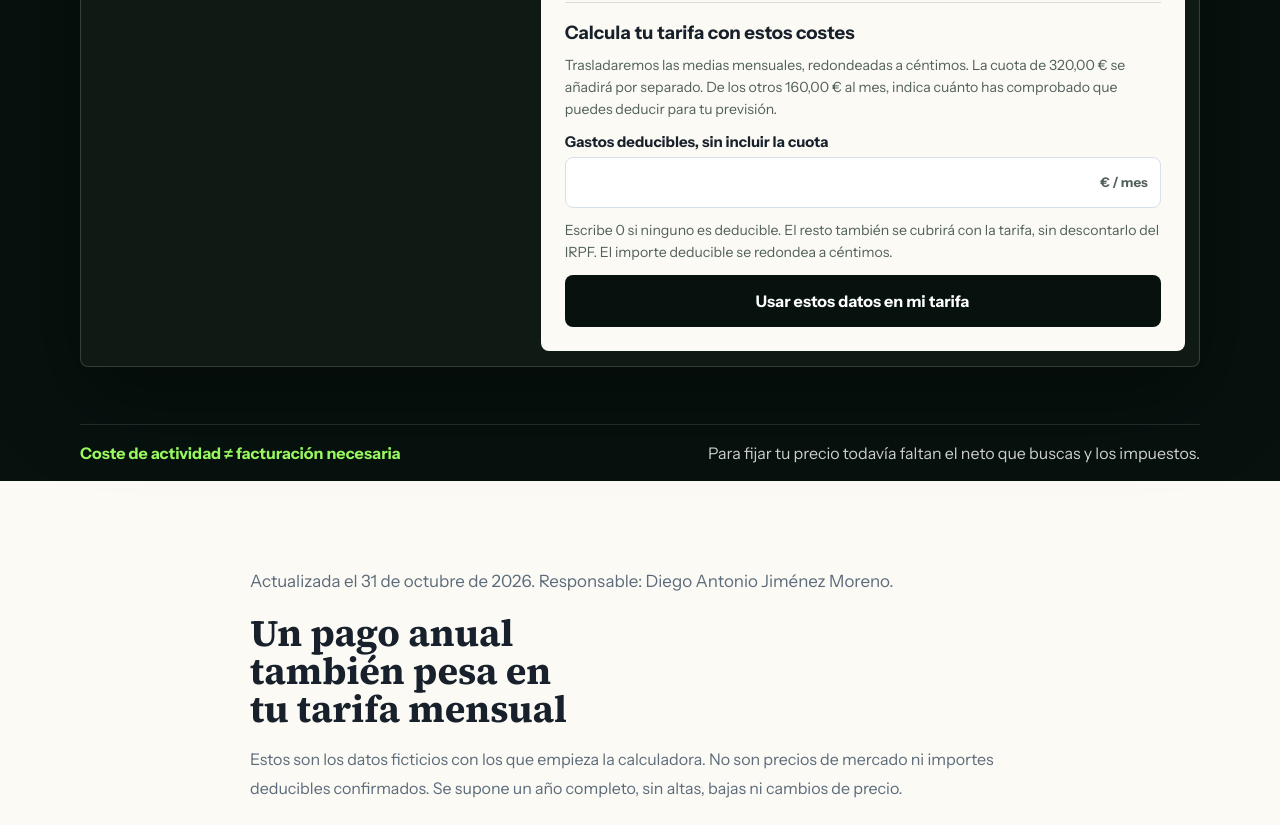
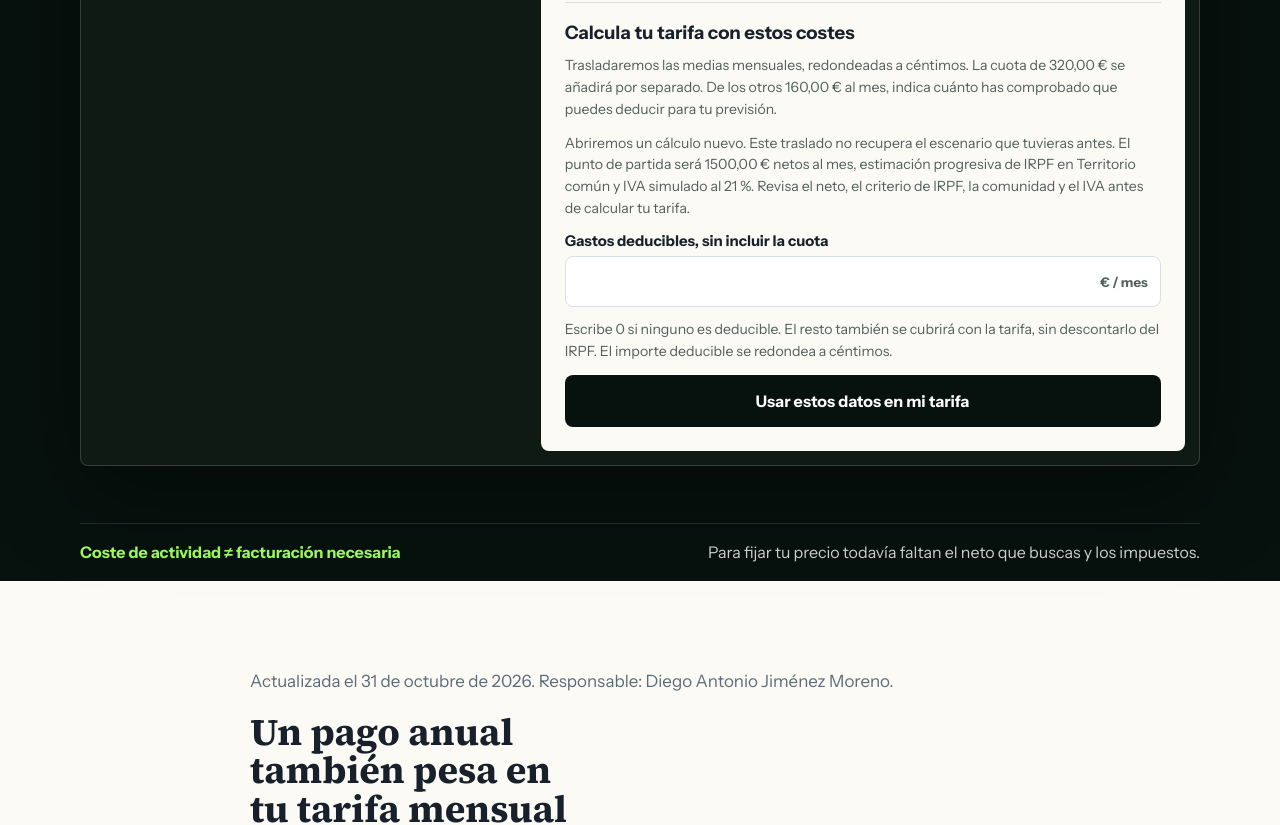
Before and after one commit to djimenezm/neto-autonomo, a Next.js app: page /cuanto-cuesta-ser-autonomo in a window 1280 px wide. Shown: the part 1920-2745 px from the top of the page. Built offline with nearby package versions, Linux system fonts and the light colour scheme.

Commit message:
docs(calculator): clarify defaults when transferring costs

```diff
--- a/app/cuanto-cuesta-ser-autonomo/page.tsx
+++ b/app/cuanto-cuesta-ser-autonomo/page.tsx
@@ -212,6 +212,7 @@ export default function CuantoCuestaSerAutonomoPage() {
           <p>Redondeamos cada pago a céntimos antes de repetirlo según su frecuencia. Ejemplo aritmético ficticio: 128,075 EUR se redondean a 128,08 EUR. Si pagas cada mes, 128,08 × 12 = 1536,96 EUR al año; si pagas cada tres meses, 128,08 × 4 = 512,32 EUR al año. No son precios de mercado ni importes deducibles confirmados.</p>
           <p>El total anual se obtiene de los pagos, antes de redondear la media mensual. Por ejemplo, 100 EUR anuales son {formatNumber(100 / 12, 2)} EUR al mes al mostrar dos decimales; multiplicar esa cifra redondeada por 12 da 99,96 EUR. Conservamos los 100 EUR en el total anual para no perder esos céntimos.</p>
           <p>Al trasladar los datos a la tarifa, la cuota mensual va por separado. En el ejemplo, los otros {formatCurrency(costExample.monthlyOtherCosts)} mensuales se reparten según el importe deducible que indiques. El reparto se redondea a céntimos y se muestra antes de abrir la calculadora de tarifa: comprueba el deducible y el resto no deducible que vas a trasladar. No añadas la cuota otra vez ni repitas un mismo recibo en dos categorías.</p>
+          <p>El traslado abre un cálculo nuevo con tus costes mensuales, horas y cuota manual; no recupera un escenario anterior. Antes de calcular, revisa el neto mensual deseado, el criterio de IRPF, la comunidad y la opción de IVA.</p>
           <p>Para observar cómo se mueve el saldo, prepara el <Link href="#plan-caja">plan de cobros y pagos de tres meses</Link>. Introduce el pago anual en el mes en que saldrá de la cuenta, sin repartirlo de nuevo entre doce.</p>
         </div>
       </section>
--- a/components/CalculatorForm.tsx
+++ b/components/CalculatorForm.tsx
@@ -242,7 +242,9 @@ export default function CalculatorForm({
       </p>
       {importedFromCosts && (
         <p className="calculator-import-note" role="status">
-          Hemos traído tus costes y horas. Revisa el neto mensual que deseas conservar y calcula tu tarifa.
+          Hemos traído tus costes y horas, con la cuota en modo manual. Este traslado abre un cálculo
+          nuevo y no recupera tu escenario anterior. Revisa el neto mensual, el criterio y la comunidad
+          de IRPF y el IVA antes de calcular tu tarifa.
         </p>
       )}
 
--- a/components/MonthlyCostCalculator.tsx
+++ b/components/MonthlyCostCalculator.tsx
@@ -2,7 +2,9 @@
 
 import { useRef, useState } from 'react';
 import NumericTextInput from '@/components/NumericTextInput';
-import { formatCurrency as formatEuro } from '@/lib/format';
+import { AUTONOMOUS_COMMUNITY_LABELS } from '@/lib/calculator';
+import { DEFAULT_FORM_VALUES } from '@/lib/calculatorForm';
+import { formatCurrency as formatEuro, formatNumber } from '@/lib/format';
 import { parseSpanishNumber } from '@/lib/spanishNumber';
 import { estimateRecurringCosts, expenseFields, paymentPeriods, recurringCostsExample, roundCostToCents, type PaymentPeriod, type ExpenseKey } from '@/lib/recurringCosts';
 import styles from './MonthlyCostCalculator.module.css';
@@ -203,6 +205,16 @@ export default function MonthlyCostCalculator() {
               Trasladaremos las medias mensuales, redondeadas a céntimos. La cuota de {formatEuro(fee)} se añadirá por separado.
               De los otros {formatEuro(otherCosts)} al mes, indica cuánto has comprobado que puedes deducir para tu previsión.
             </p>
+            <p className="form-note" id="monthly-cost-transfer-scenario">
+              Abriremos un cálculo nuevo. Este traslado no recupera el escenario que tuvieras antes.
+              {' '}El punto de partida será {formatEuro(Number(DEFAULT_FORM_VALUES.targetNet))} netos al mes,
+              {' '}{DEFAULT_FORM_VALUES.irpfMode === 'progressive'
+                ? 'estimación progresiva de IRPF'
+                : `reserva manual de IRPF del ${formatNumber(Number(DEFAULT_FORM_VALUES.irpfRate))} %`}
+              {' '}en {AUTONOMOUS_COMMUNITY_LABELS[DEFAULT_FORM_VALUES.autonomousCommunity]} y
+              {' '}{DEFAULT_FORM_VALUES.hasIVA ? 'IVA simulado al 21 %' : 'sin IVA'}.
+              {' '}Revisa el neto, el criterio de IRPF, la comunidad y el IVA antes de calcular tu tarifa.
+            </p>
             <label htmlFor="deductible-expenses">
               <span>Gastos deducibles, sin incluir la cuota</span>
               <span className="monthly-cost-input-wrap">
@@ -249,7 +261,7 @@ export default function MonthlyCostCalculator() {
                   : `Indica un importe deducible entre 0 y ${formatEuro(otherCosts)}.`}
               </p>
             )}
-            <button type="submit" className="primary-button">
+            <button type="submit" className="primary-button" aria-describedby="monthly-cost-transfer-scenario">
               Usar estos datos en mi tarifa
             </button>
           </form>
```
Also changed, not shown: 1 other file (tests, documents, lock files or other folders).
